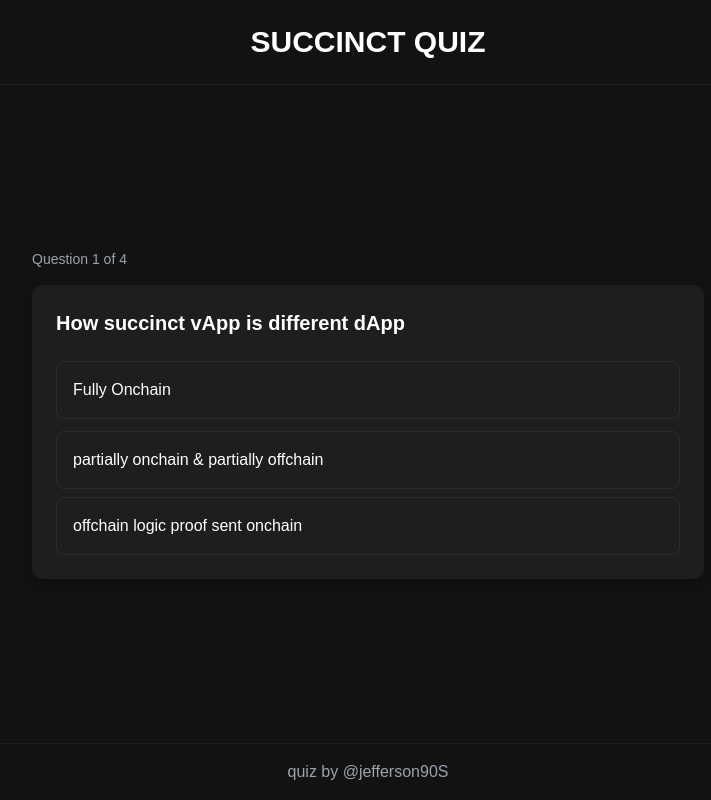
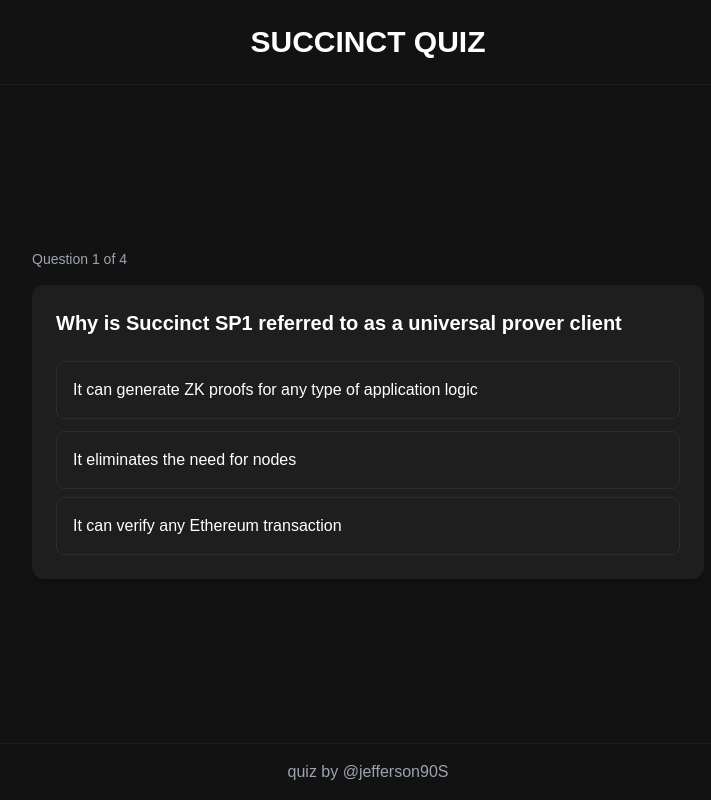
Before and after one commit to hisure2/Succinct-unofficial-Quiz-game, a Next.js app: page / in a window 1280 px wide. Shown: the whole page, without its empty margins (272-983 px from the left). Built offline with nearby package versions, Linux system fonts and the light colour scheme.

Commit message:
quiestion changed 01.05.2025

```diff
--- a/data/questions.ts
+++ b/data/questions.ts
@@ -2,23 +2,23 @@ import type { Question } from "@/types/quiz"
 
 export const questions: Question[] = [
   {
-    text: "How succinct vApp is different dApp",
-    options: ["Fully Onchain", "partially onchain & partially offchain", "offchain logic proof sent onchain"],
-    correctAnswer: "offchain logic proof sent onchain",
+    text: "Why is Succinct SP1 referred to as a universal prover client",
+    options: ["It can generate ZK proofs for any type of application logic", "It eliminates the need for nodes", "It can verify any Ethereum transaction"],
+    correctAnswer: "It can generate ZK proofs for any type of application logic",
   },
   {
-    text: "What makes SP1 different from other ZKVMs like Risc0 or zkSyncs VM",
-    options: ["written in Rust and built with modularity in mind", "prove a specific chain's execution ethereum", "prove a specific chain's execution cosmos"],
-    correctAnswer: "written in Rust and built with modularity in mind",
+    text: "In the Succinct architecture, what do applications primarily do",
+    options: ["Verify blockchain consensus", "Request off-chain computation with proofs", "Secure the prover network"],
+    correctAnswer: "Request off-chain computation with proofs",
   },
   {
-    text: "Suppose a developer wants to prove a programs result to another chain without trusting a centralized party. Which tool is best suited?",
-    options: ["A zk-rollup only on Ethereum", "Succinct SP1", "A multisig bridge"],
-    correctAnswer: "Succinct SP1",
+    text: "Succinct’s approach to ZK proofs enables which key benefit",
+    options: ["High gas fees", "Computation without privacy", "Trustless verification of off-chain computation"],
+    correctAnswer: "Trustless verification of off-chain computation",
   },
   {
-    text: "What if SP1 proofs are verified on-chain and take less gas than computing the logic directly on-chain, then using SP1 can",
-    options: ["Increase on-chain computation costs", "Lower gas fees and improve scalability", "Slow down the chain"],
-    correctAnswer: "Lower gas fees and improve scalability",
-  },
+    text: "What does it logically mean if a verifier accepts a ZK proof in Succinct",
+    options: ["The Ethereum L1 has validated it", "The prover signed a transaction", "The prover executed the task and can prove it without revealing how"],
+    correctAnswer: "The prover executed the task and can prove it without revealing how",
+  }
 ]
```
